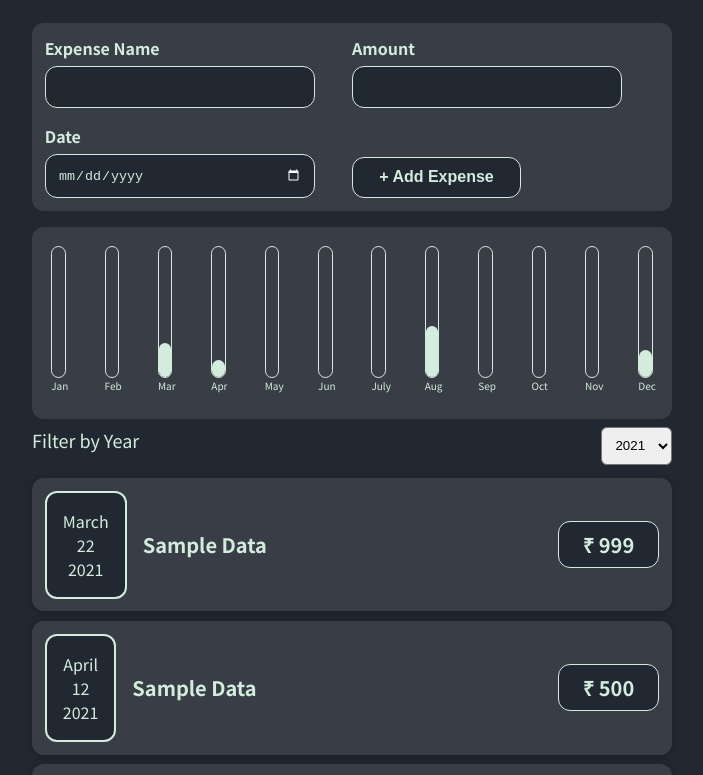
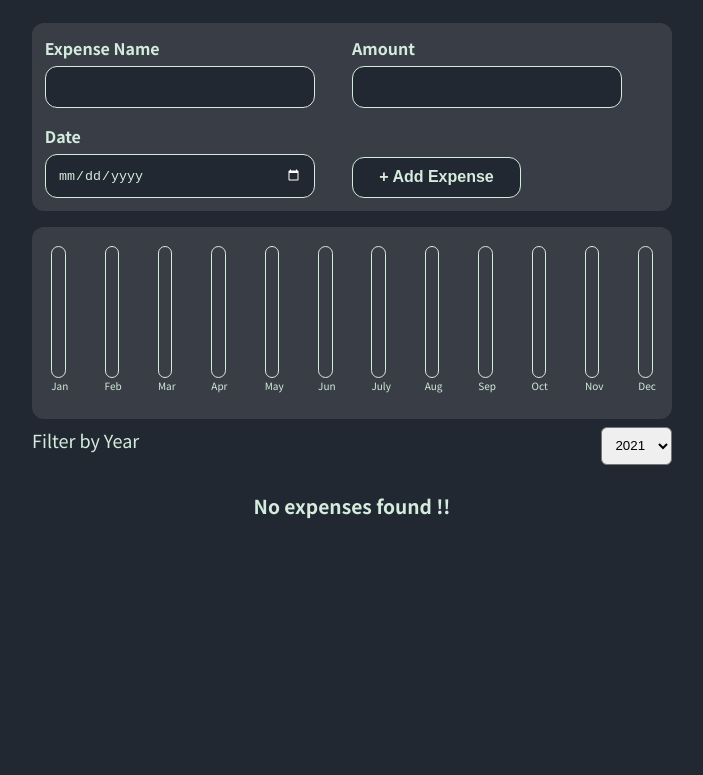
Before and after one commit to RK03ind/first-react-app, a React (Create React App) app: page / in a window 1280 px wide. Shown: the top 775 px of the page, without its empty margins (288-991 px from the left). Built offline with nearby package versions, Linux system fonts and the light colour scheme.

Commit message:
data store feature with cookies

```diff
--- a/src/App.js
+++ b/src/App.js
@@ -2,36 +2,39 @@ import { useState } from "react";
 import Expenses from "./components/Expenses/Expenses";
 import ExpenseInput from "./components/NewExpense/ExpenseInput";
 
+const getCookie = (c_name) => {
+  if (document.cookie.length > 0) {
+    var c_start = document.cookie.indexOf(c_name + "=");
+    if (c_start !== -1) {
+      c_start = c_start + c_name.length + 1;
+      var c_end = document.cookie.indexOf(";", c_start);
+      if (c_end === -1) {
+        c_end = document.cookie.length;
+      }
+      let nodate = JSON.parse(document.cookie.substring(c_start, c_end));
+      nodate.map((eachElement) => {
+        eachElement.date = new Date(eachElement.date);
+        return eachElement;
+      });
+      return nodate;
+    }
+  }
+  return "";
+};
+
+function createCookie(name, value) {
+  document.cookie =
+    name + "=" + value + ";expires=Fri, 31 Dec 9999 23:59:59 GMT; path=/";
+}
+
 const App = () => {
-  const [expenses, addExpenses] = useState([
-    {
-      title: "Sample Data",
-      amount: "999",
-      date: new Date(2021, 2, 22),
-      id: Math.random() * 1000,
-    },
-    {
-      title: "Sample Data",
-      amount: "500",
-      date: new Date(2021, 3, 12),
-      id: Math.random() * 1000,
-    },
-    {
-      title: "Sample Data",
-      amount: "1500",
-      date: new Date(2021, 7, 12),
-      id: Math.random() * 1000,
-    },
-    {
-      title: "Sample Data",
-      amount: "800",
-      date: new Date(2021, 11, 12),
-      id: Math.random() * 1000,
-    },
-  ]);
-
+  const [expenses, addExpenses] = useState(getCookie("mycookie"));
+  console.log(getCookie("mycookie"));
   const createItem = (data) => {
     addExpenses((prevState) => {
+      var arr = [data, ...prevState];
+      var json_str = JSON.stringify(arr);
+      createCookie("mycookie", json_str);
       return [data, ...prevState];
     });
   };
@@ -39,7 +42,7 @@ const App = () => {
   return (
     <div className="main-container">
       <ExpenseInput itemData={createItem} />
-      <Expenses expenses={expenses} />
+      <Expenses expenses={expenses === "" ? [] : expenses} />
     </div>
   );
 };
```
